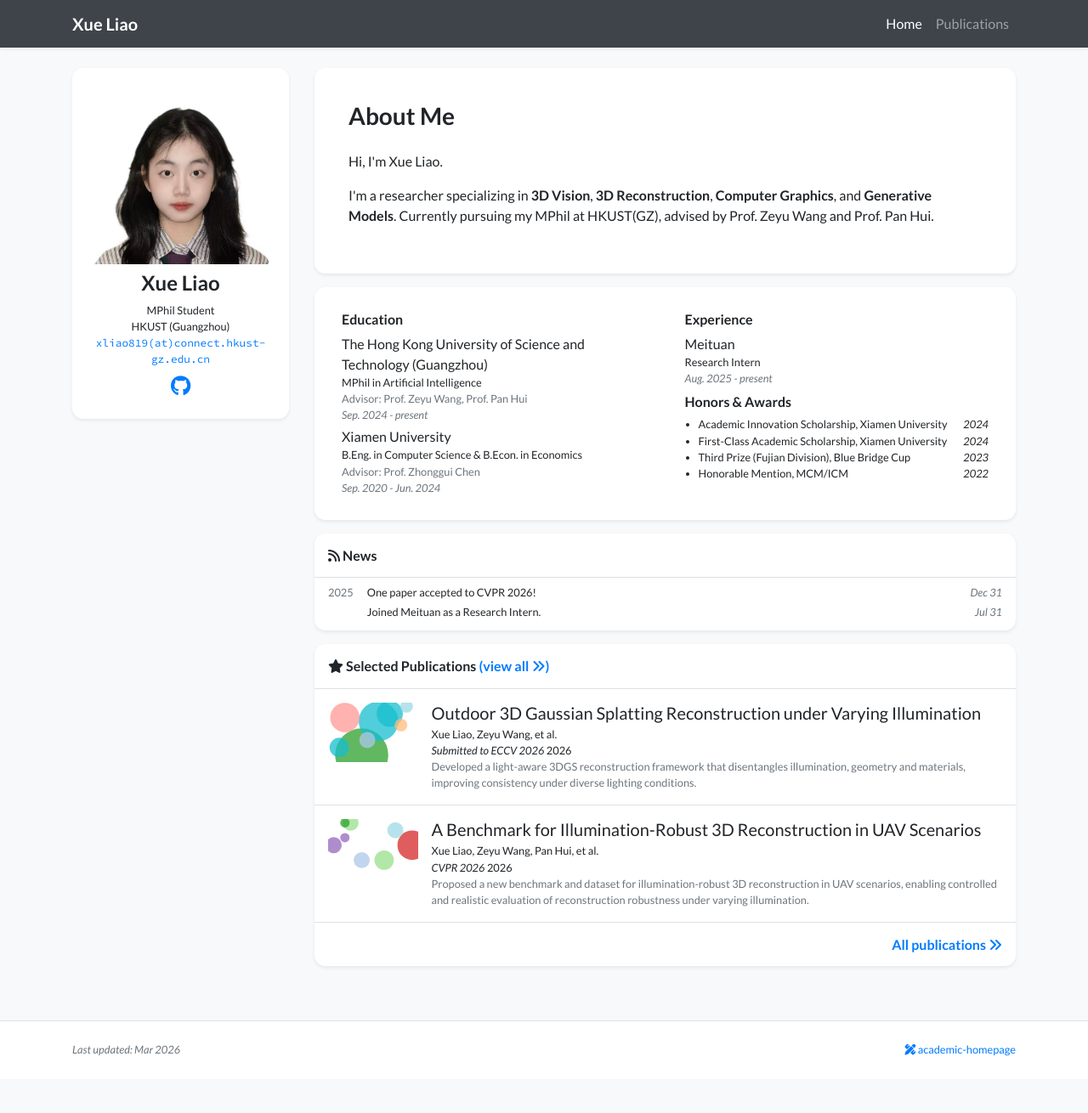
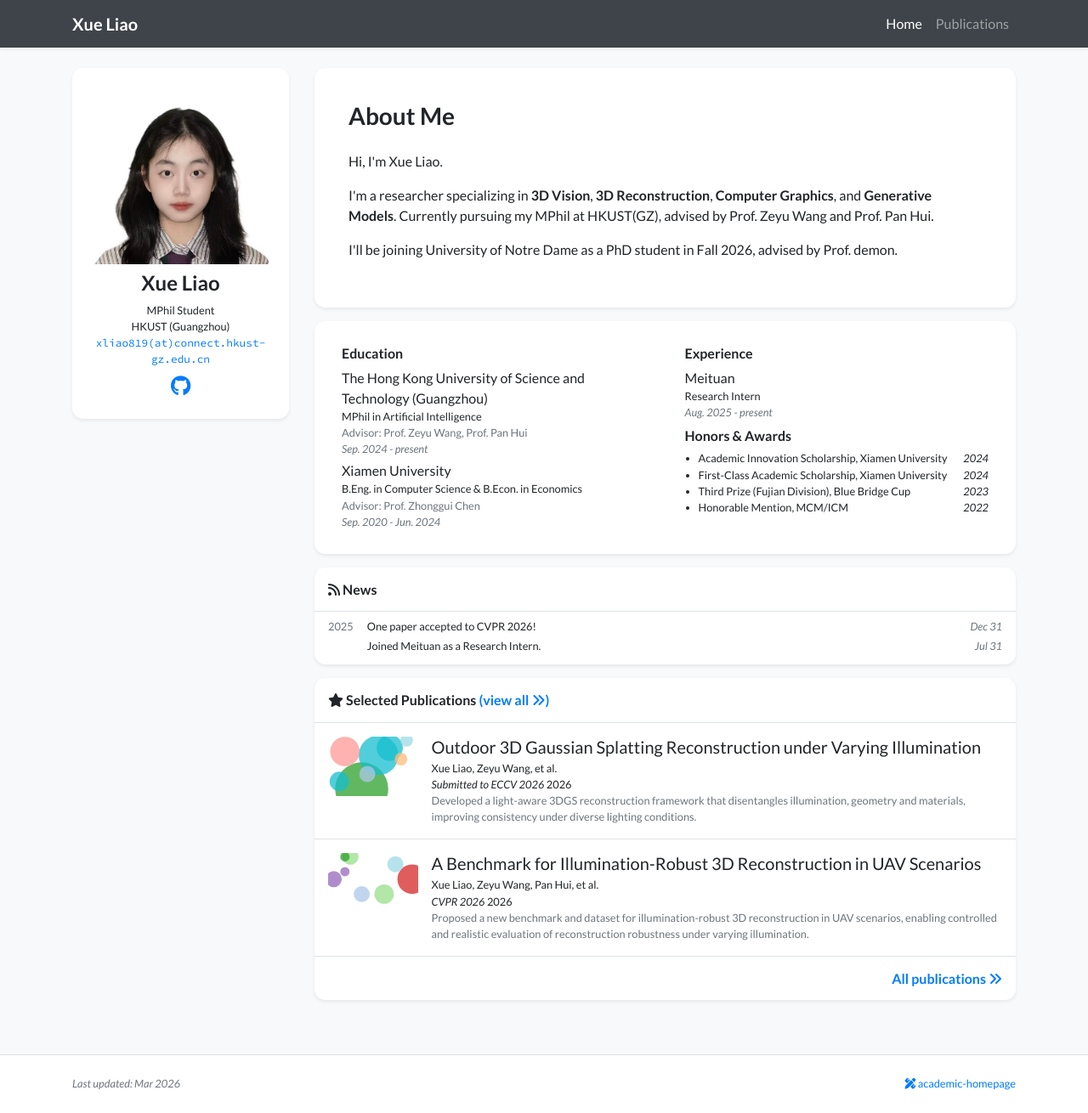
Before and after one commit to yutiaoyi/yutiaoyi.github.io, a Jekyll site: the page built from index.html, in a window 1280 px wide and 1310 px high. Shown: the whole window at 85% size. Built offline with Jekyll 4.4.1, drawn with Linux system fonts in a browser that asks for light colours; nearby versions of some CDN libraries; a style sheet for code colours, icons or effects is not loaded.

Commit message:
Update About Me: add Notre Dame PhD info

```diff
--- a/_data/profile.yml
+++ b/_data/profile.yml
@@ -19,6 +19,9 @@ short_bio: >-
     <strong>3D Reconstruction</strong>, <strong>Computer Graphics</strong>,
     and <strong>Generative Models</strong>. Currently pursuing my MPhil
     at HKUST(GZ), advised by Prof. Zeyu Wang and Prof. Pan Hui.
+  </p>
+  <p>
+    I'll be joining University of Notre Dame as a PhD student in Fall 2026, advised by Prof. demon.
   </p>
 
 portrait_url: /assets/images/photos/portrait.jpg
```
